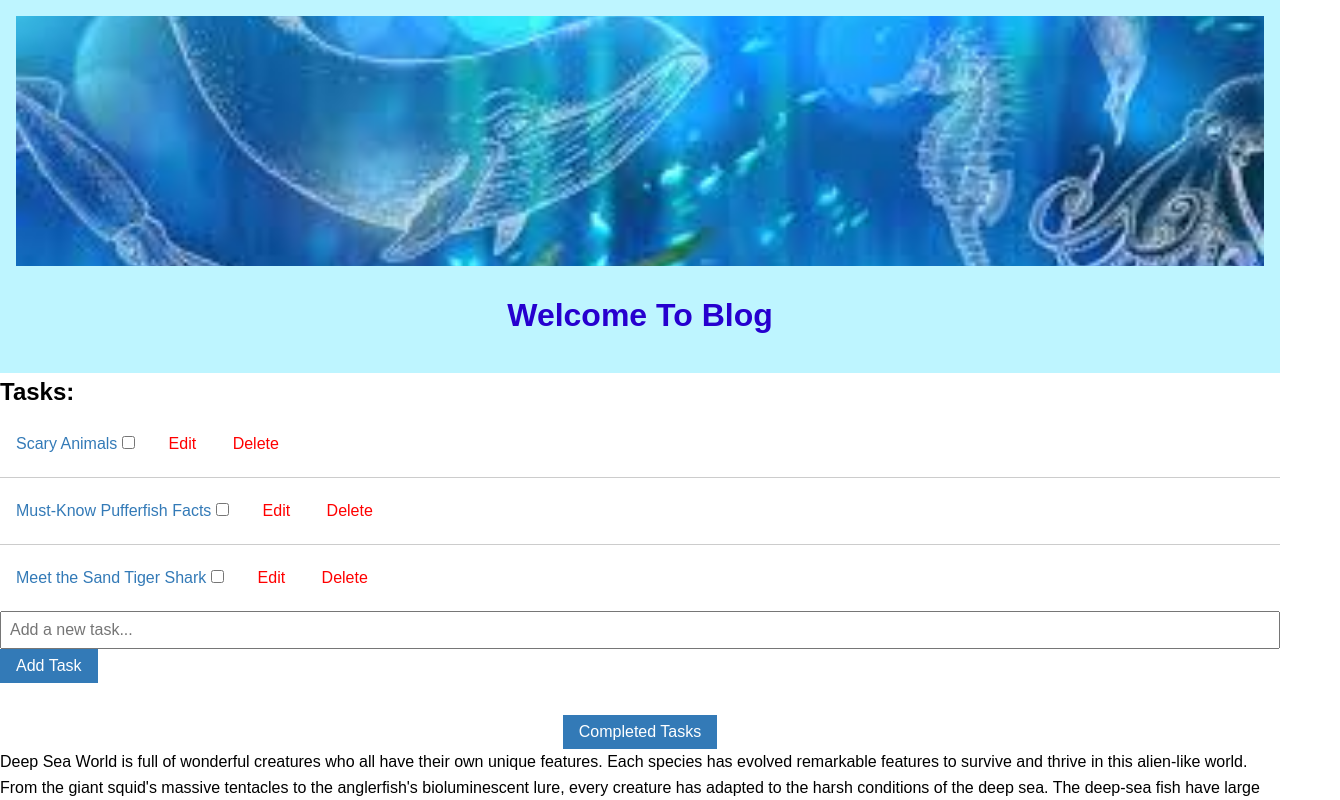
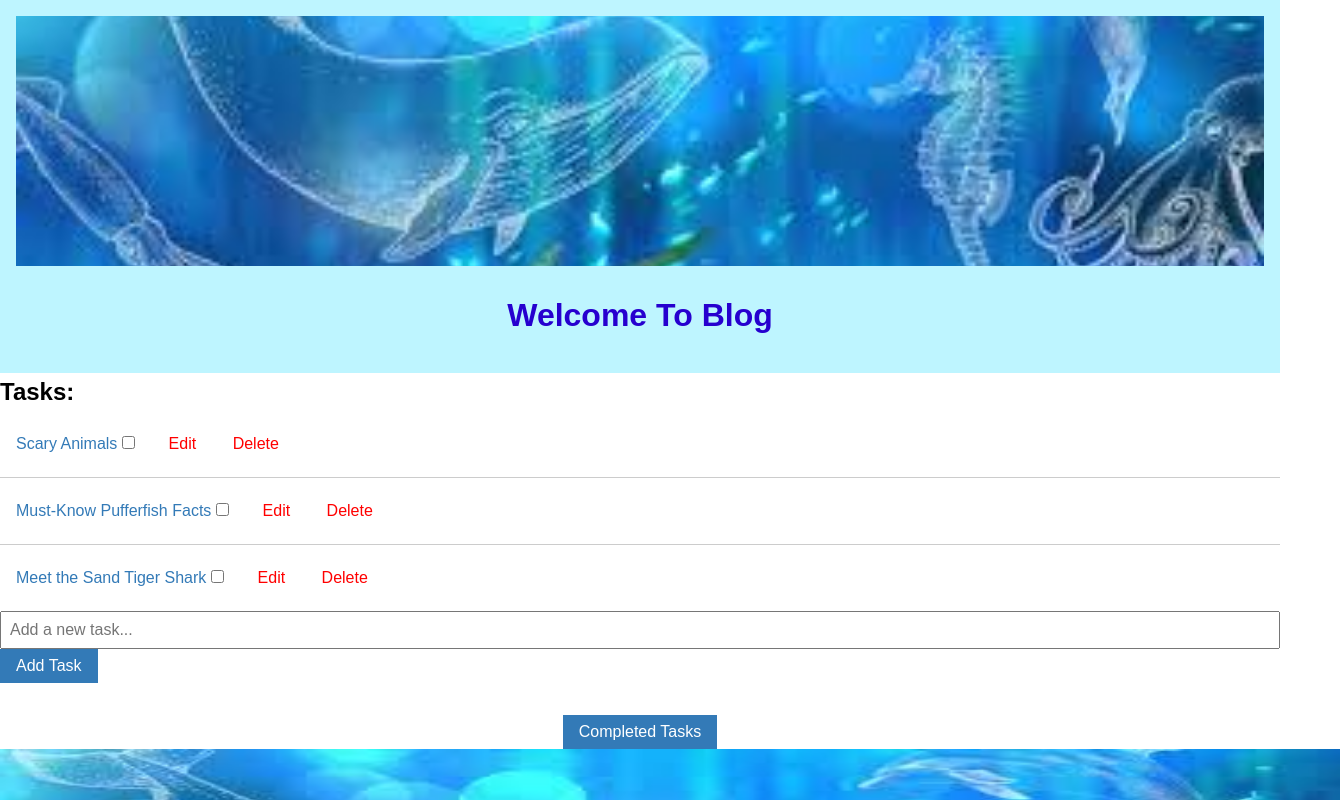
Before and after one commit to MalakSaad1/Task-Manager-To-Do-App, a React (Vite) app: page / in a window 1280 px wide. Shown: the top 800 px of the page, 1340 px wide, since content can reach past the window. Built offline with nearby package versions, Linux system fonts and the light colour scheme.

Commit message:
added some code

```diff
--- a/index.html
+++ b/index.html
@@ -10,6 +10,7 @@
       <h1>Welcome To Blog</h1> </header>
       <body> <div id="root"></div>
          <script type="module" src="/src/main.jsx"></script>
+         <img src="image/images (11).jpg" alt="Image" width="1340" height="250">
           <p>Deep Sea World is full of wonderful creatures who all have their own unique features.
              Each species has evolved remarkable features to survive and thrive in this alien-like world.
               From the giant squid's massive tentacles to the anglerfish's bioluminescent lure, every creature
--- a/src/index.css
+++ b/src/index.css
@@ -11,6 +11,7 @@ body {
   line-height: 1.6;
   color: #000000;
   background-color: #ffffff;
+  background-image: image-set(image-set);
 }
 
 header {
```
